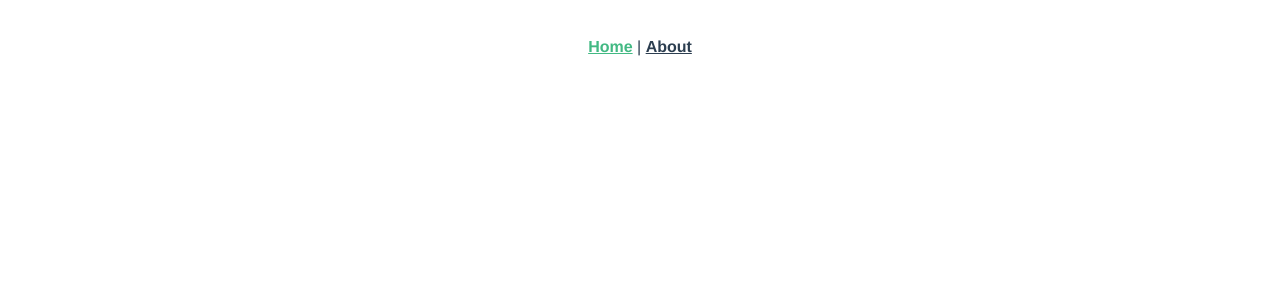
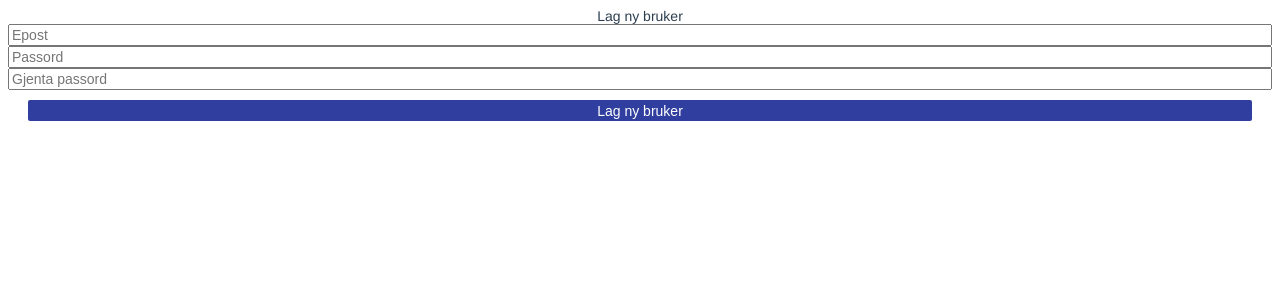
Before and after one commit to xcitic/appVsVold, a Vue app in the folder frontends/app/: page /register in a window 1280 px wide. Shown: the top 300 px of the page. Built offline with nearby package versions, Linux system fonts and the light colour scheme.

Commit message:
Register user. Localstorage save data on auth

```diff
--- a/frontends/app/src/App.vue
+++ b/frontends/app/src/App.vue
@@ -1,14 +1,12 @@
 <template>
   <div id="app">
-    <div id="nav">
-      <router-link to="/">Home</router-link> |
-      <router-link to="/about">About</router-link>
-    </div>
     <router-view/>
   </div>
 </template>
 
 <style lang="scss">
+@import './assets/styles.scss';
+
 #app {
   font-family: Avenir, Helvetica, Arial, sans-serif;
   -webkit-font-smoothing: antialiased;
@@ -16,17 +14,4 @@
   text-align: center;
   color: #2c3e50;
 }
-
-#nav {
-  padding: 30px;
-
-  a {
-    font-weight: bold;
-    color: #2c3e50;
-
-    &.router-link-exact-active {
-      color: #42b983;
-    }
-  }
-}
 </style>
--- /dev/null
+++ b/frontends/app/src/assets/styles.scss
@@ -0,0 +1,27 @@
+$color_main: #303F9F;
+$color-secondary: #3F51B5;
+
+* {
+    box-sizing: border-box;
+    font-size: 1.4rem;
+}
+
+html {
+    font-size: 62.5%;
+}
+
+
+.btn-main {
+    flex: 1 1 75%;
+    margin: 1rem 2rem;
+    padding: 0.25rem 1rem;
+    background-color: $color-main;
+    color: white;
+    border-radius: .2rem;
+    border: none;
+
+    &:active,
+    &:focus {
+        box-shadow: 0 0 0 .15rem $color-secondary;
+    }
+}
--- a/frontends/app/src/router/index.js
+++ b/frontends/app/src/router/index.js
@@ -1,5 +1,7 @@
 import Vue from 'vue';
 import VueRouter from 'vue-router';
+import Home from '@/views/Home.vue';
+import Log from '@/views/Log.vue';
 
 
 Vue.use(VueRouter)
@@ -8,12 +10,18 @@ const routes = [
   {
     path: '/login',
     name: 'Login',
+    meta: {
+      shouldNotBeLoggedIn: true,
+    },
     component: () => import(/* webpackChunkName: "login" */ '../views/Login.vue'),
   },
   {
     path: '/register',
     name: 'Register',
-    component: () => () => import(/* webpackChunkName: "register" */ '../views/Register.vue')
+    meta: {
+      shouldNotBeLoggedIn: true
+    },
+    component: () => import(/* webpackChunkName: "register" */ '../views/Register.vue')
   },
   {
     path: '',
@@ -21,7 +29,7 @@ const routes = [
       requiresLogin: true
     },
     name: 'Home',
-    component: () => import(/* webpackChunkName: "home" */ '../views/Home.vue')
+    component: Home
   },
   {
     path: '/log',
@@ -29,7 +37,7 @@ const routes = [
       requiresLogin: true
     },
     name: 'Log',
-    component: () => import(/* webpackChunkName: "log" */ '../views/Log.vue')
+    component: Log
   },
   {
     path: '*',
@@ -46,14 +54,18 @@ const router = new VueRouter({
 
 router.beforeEach((to, from, next) => {
   if(to.matched.some(m => m.meta.requiresLogin)) {
-    if (router.app.$userService.isLoggedIn) {
+    if (router.app.$userService.isUserLoggedIn()) {
       next()
     } else {
       next("/login");
     }
-  } else {
-    next();
   }
+  if(to.matched.some(m => m.meta.shouldNotBeLoggedIn)) {
+    if (router.app.$userService.isUserLoggedIn()) {
+      next("/home")
+    }
+  }
+  next()
 })
 
 export default router;
--- a/frontends/app/src/services/UserService.js
+++ b/frontends/app/src/services/UserService.js
@@ -10,6 +10,17 @@ export default class UserService {
         this.apiService = ApiService;
         this.checkIfTokenExists();
         this.checkIfFirstTimeVisit();
+    }
+
+    isUserLoggedIn(){
+        if (this.isLoggedIn) {
+            return true;
+        }
+        const token = localStorage.getItem("token");
+        if(token) {
+            return true;
+        }
+        return false;
     }
 
 
@@ -40,21 +51,24 @@ export default class UserService {
     async login(credentials) {
         try {
             const response = await this.apiService.apiCall('POST', '/login', credentials);
-            console.log(response);
             this.setUserInfo(response);
             this.saveInLocalStorage(response);
-
             return response;
         } catch (e) {
             throw e;
         }
-        // api call to login route
-        // set token, username, firstTimeVisit and isLoggedIn
     }
 
     async register(credentials) {
-        // api call to register route
-        // set token, username, firstTimeVisit and isLoggedIn
+        try {
+            const response = await this.apiService.apiCall('POST', '/register', credentials);
+            console.log(response)
+            this.setUserInfo(response);
+            this.saveInLocalStorage(response);
+            return response;
+        } catch (e) {
+            throw e;
+        }
     }
 
     setUserInfo(userInfo) {
@@ -65,7 +79,9 @@ export default class UserService {
     }
 
     saveInLocalStorage(response) {
-        // save in localStorage
+        localStorage.setItem("token", JSON.stringify(response.token));
+        localStorage.setItem("username", JSON.stringify(response.username));
+        localStorage.setItem("firstTimeVisit", JSON.stringify(response.firstTimeVisit))
     }
 
 
--- a/frontends/app/src/store/index.js
+++ b/frontends/app/src/store/index.js
@@ -39,6 +39,15 @@ export default new Vuex.Store({
         commit('setError', e);
         throw e;
       }
+    },
+
+    async userRegister({commit}, credentials) {
+      try {
+        const response = await userService.register(credentials);
+        commit('setUserInfo', response);
+      } catch (e) {
+        throw e;
+      }
     }
   },
   modules: {
--- a/frontends/app/src/views/Login.vue
+++ b/frontends/app/src/views/Login.vue
@@ -4,11 +4,15 @@
       LOGO
     </div>
 
-    <form>
-      <input type="text" name="username" v-model="username"/>
-      <input type="password" name="password" v-model="password" />
-      <button type="submit" @click.prevent="submitForm" />
+    <form class="login-form">
+      <input type="text" name="username" v-model="username" placeholder="Brukernavn"/>
+      <input type="password" name="password" v-model="password" placeholder="Passord" />
+      <button class="btn-main" type="submit" @click.prevent="submitForm">
+        Logg inn
+      </button>
     </form>
+
+      <router-link :to="{name: 'Register'}" class="register">Lag ny bruker</router-link>
 
   </div>
 </template>
@@ -40,9 +44,35 @@ export default {
 }
 </script>
 
-<style scoped>
+<style lang="scss" scoped>
+@import '@/assets/styles.scss';
+
   .container {
     display: flex;
     flex-direction: column;
+    align-items: center;
+    font-size: 1.4rem;
   }
+  .logo {
+    flex: auto;
+  }
+  .login-form {
+    flex: auto;
+    display: flex;
+    flex-direction: column;
+    align-items: center;
+    font-size: 1.4rem;
+
+
+    input {
+      margin-top: 1rem;
+      padding: .15rem .15rem;
+      font-size: 1.4rem;
+
+    }
+  }
+  .register{
+    font-size: 1rem;
+  }
+
 </style>
--- a/frontends/app/src/views/Register.vue
+++ b/frontends/app/src/views/Register.vue
@@ -1,12 +1,56 @@
 <template>
-  <div>
-    Register
+  <div class="container">
+    <div class="heading">
+      Lag ny bruker
+    </div>
+    <form class="register-form">
+      <input type="text" v-model="username" placeholder="Epost"/>
+      <input type="password" v-model="password" placeholder="Passord" />
+      <input type="password-repeat" placeholder="Gjenta passord" />
+
+      <button class="btn-main" @click.prevent="submitForm">Lag ny bruker</button>
+    </form>
   </div>
 </template>
 
 <script>
 
 export default {
-  name: 'Register'
+  name: 'Register',
+  data() {
+    return {
+      username: '',
+      password: ''
+    }
+  },
+  methods: {
+    async submitForm() {
+      const payload = {
+        username: this.username,
+        password: this.password
+      }
+      try {
+        await this.$store.dispatch("userRegister", payload);
+        this.$router.push({name: "Home"});
+      } catch (e) {
+        alert(e);
+      }
+    }
+  }
 }
 </script>
+
+<style lang="scss" scoped>
+@import '@/assets/styles.scss';
+
+  .container {
+    display: flex;
+    flex-direction: column;
+  }
+
+  .register-form {
+    flex: auto;
+    display: flex;
+    flex-direction: column;
+  }
+</style>
```
